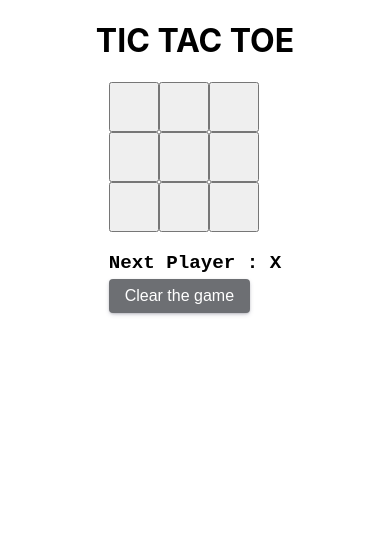
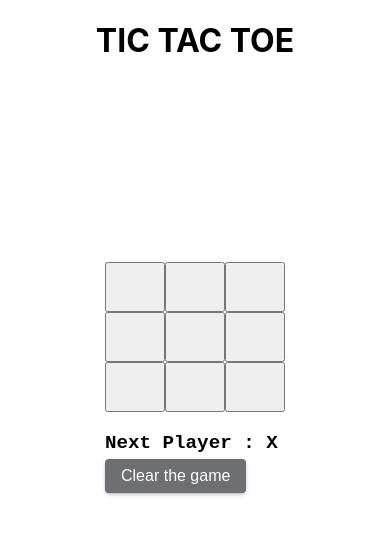
Before and after one commit to NitinSirsath/tictactoe-antstack, a React (Create React App) app: page / in a window 390 px wide. Shown: the top 534 px of the page. Built offline with nearby package versions, Linux system fonts and the light colour scheme.

Commit message:
solved ui-shifting bug

```diff
--- a/src/App.module.css
+++ b/src/App.module.css
@@ -1,5 +1,5 @@
 .app{
-    margin: 20px;
+    /* margin: 20px; */
     display: flex;
     justify-content: center;
     max-height: 100vh;
@@ -13,6 +13,6 @@
     .app {
       display: grid;
       place-items: center;
-
+     min-height: 70vh;
     }
   }
--- a/src/components/Board.jsx
+++ b/src/components/Board.jsx
@@ -7,6 +7,7 @@ const Board = () => {
 
     const [squares, setSquares] = useState(Array(9).fill(null))
     const [isX, setIsX] = useState(true)
+    const [warn, setWarn] = useState(false)
 
     function calculateWinner(squares) {
         const lines = [
@@ -50,13 +51,17 @@ const Board = () => {
         }
 
         const handleRestart = () => {
+
             setIsX(true)
             setSquares(Array(9).fill(null))
+
+
         }
 
 
   return (
     <div>
+
         <div className={style.board_wrapper}>
         <Square value={squares[0]} onClick={() => handleClick(0)}/>
         <Square value={squares[1]} onClick={() => handleClick(1)}/>
@@ -72,7 +77,7 @@ const Board = () => {
         <Square value={squares[7]} onClick={() => handleClick(7)}/>
         <Square value={squares[8]} onClick={() => handleClick(8)}/>
         </div>
-        <BoardStatus winner={winner} restart={handleRestart}  status={status}/>
+        <BoardStatus winner={winner} warn={warn} restart={handleRestart}  status={status}/>
     </div>
   )
 }
--- a/src/components/BoardStatus.jsx
+++ b/src/components/BoardStatus.jsx
@@ -10,6 +10,7 @@ const BoardStatus = ({status ,restart,winner}) => {
         <div >
     <button className={style.restart_btn} onClick={restart}>{winner? 'Restart the game' : 'Clear the game'}</button>
         </div>
+
     </div>
   )
 }
--- a/src/styles/board.module.css
+++ b/src/styles/board.module.css
@@ -1,3 +1,4 @@
 .board_wrapper{
     display: flex;
+    width: inherit;
 }
--- a/src/styles/boardStatus.module.css
+++ b/src/styles/boardStatus.module.css
@@ -10,6 +10,7 @@
     font-weight: 600;
     font-family:  'Courier New', Courier, monospace;
     font-size: larger;
+    /* width: 200px; */
 }
 
 .restart_btn{
--- a/src/styles/square.module.css
+++ b/src/styles/square.module.css
@@ -1,6 +1,6 @@
 .square_btn{
     height: 50px;
-    width: 50px;
+    width: 60px;
     font-weight: bolder;
     font-size: large;
 }
```
